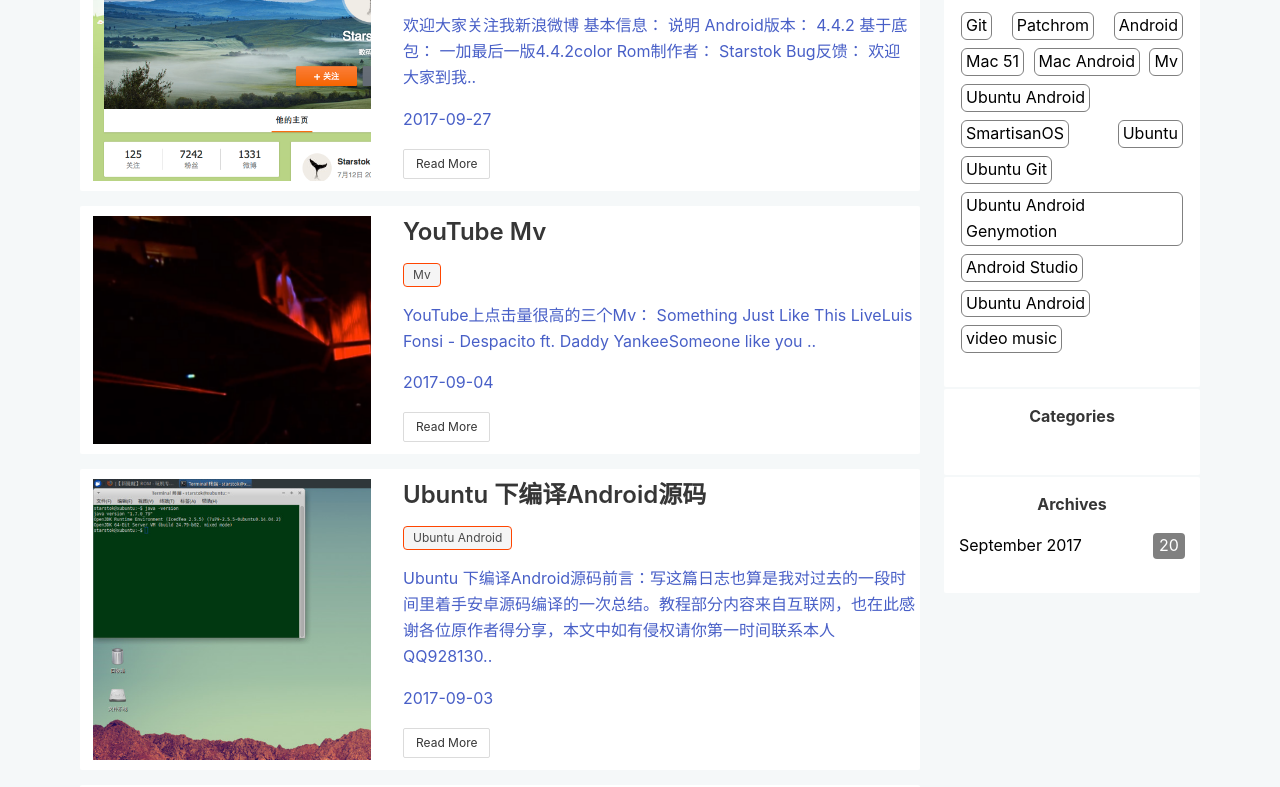
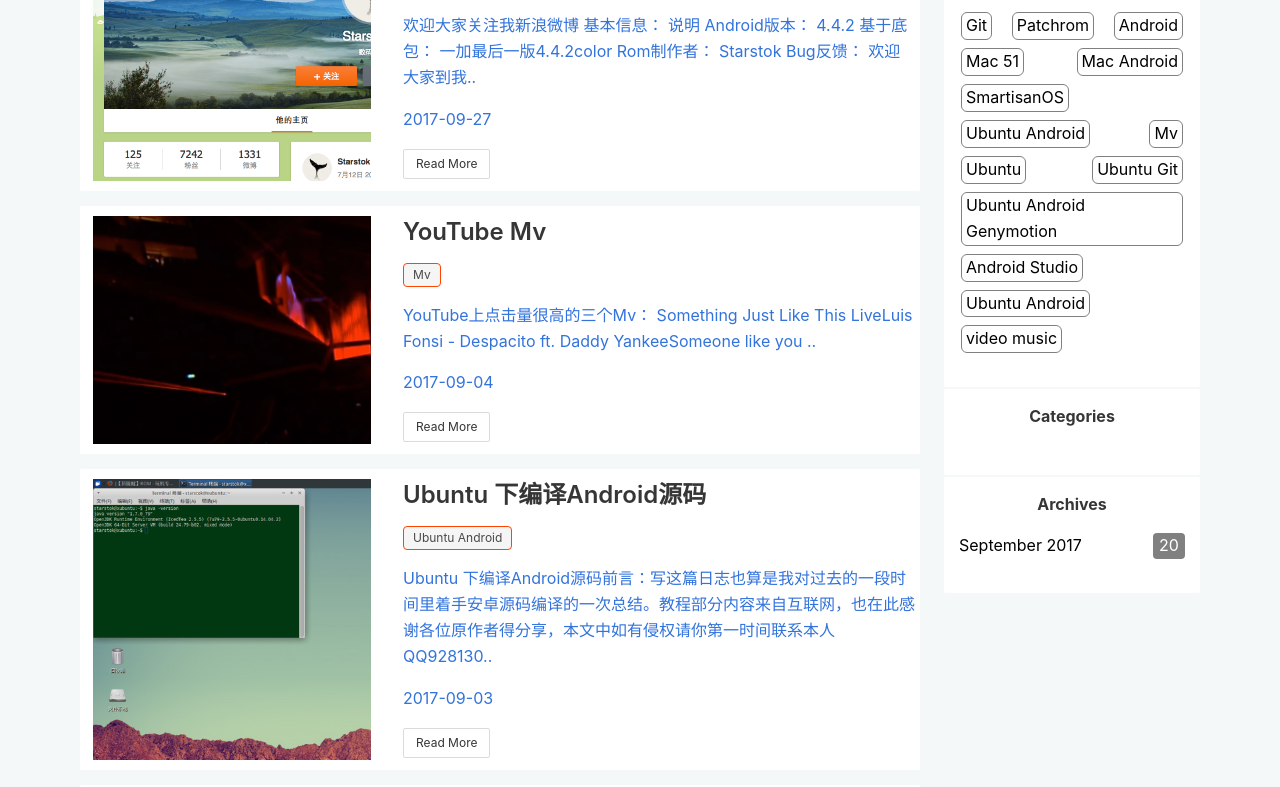
Before and after one commit to Starstok/Starstok.github.io, a plain HTML site: page index.html in a window 1280 px wide. Shown: the part 559-1346 px from the top of the page. Drawn offline with nearby package versions, Linux system fonts and the light colour scheme.

Commit message:
Site updated: 2017-09-28 14:56:57

```diff
--- a/css/common.css
+++ b/css/common.css
@@ -1,5 +1,9 @@
 body {
     line-height: 1.62;
+}
+
+a {
+    color: #3273dc;
 }
 
 .content h3 {
--- a/index.html
+++ b/index.html
@@ -664,16 +664,16 @@ error: .repo/manifests/: contains uncommitted changes
                     Mac Android
                 </a>
 
-                <a class="tags-item" href="tags/Mv/" title="Mv" rel="1">
-                    Mv
+                <a class="tags-item" href="tags/SmartisanOS/" title="SmartisanOS" rel="2">
+                    SmartisanOS
                 </a>
 
                 <a class="tags-item" href="tags/Ubuntu-Android/" title="Ubuntu Android" rel="1">
                     Ubuntu Android
                 </a>
 
-                <a class="tags-item" href="tags/SmartisanOS/" title="SmartisanOS" rel="2">
-                    SmartisanOS
+                <a class="tags-item" href="tags/Mv/" title="Mv" rel="1">
+                    Mv
                 </a>
 
                 <a class="tags-item" href="tags/Ubuntu/" title="Ubuntu" rel="2">
```
Also changed, not shown: page/2/index.html (+4 -4 lines).
